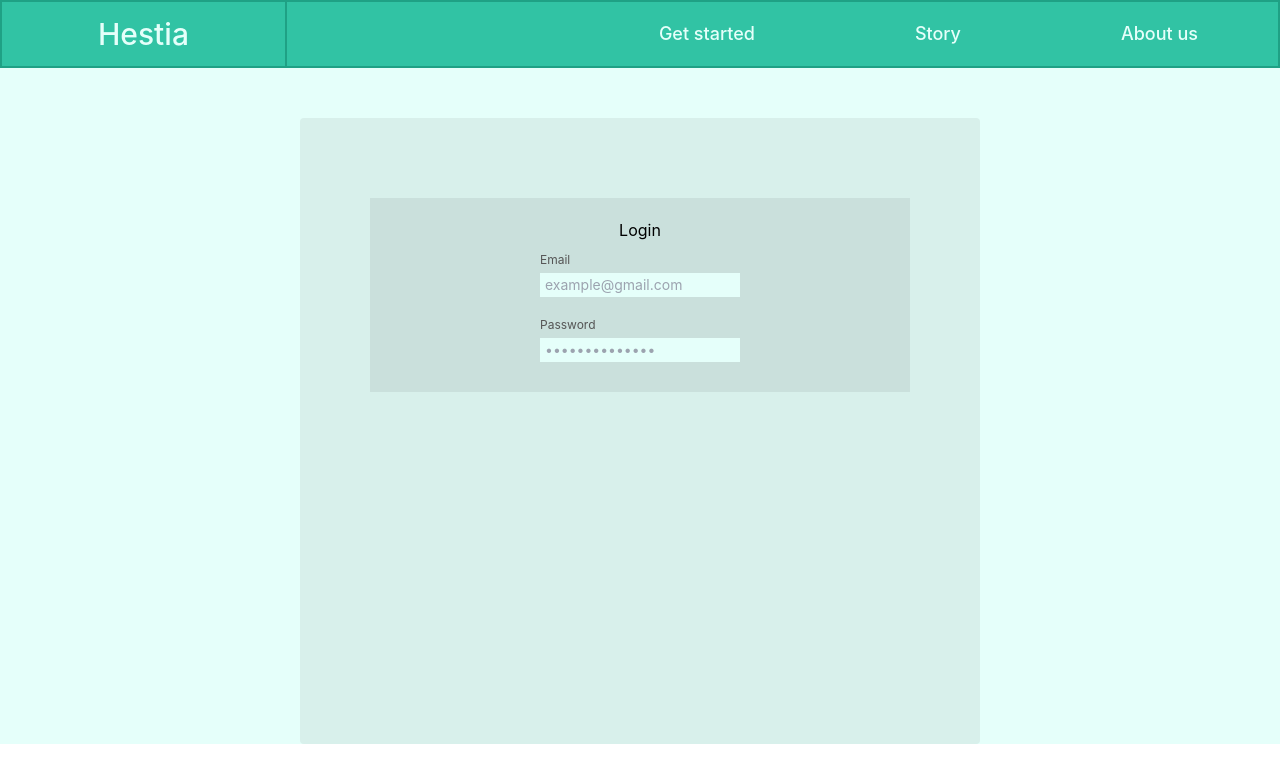
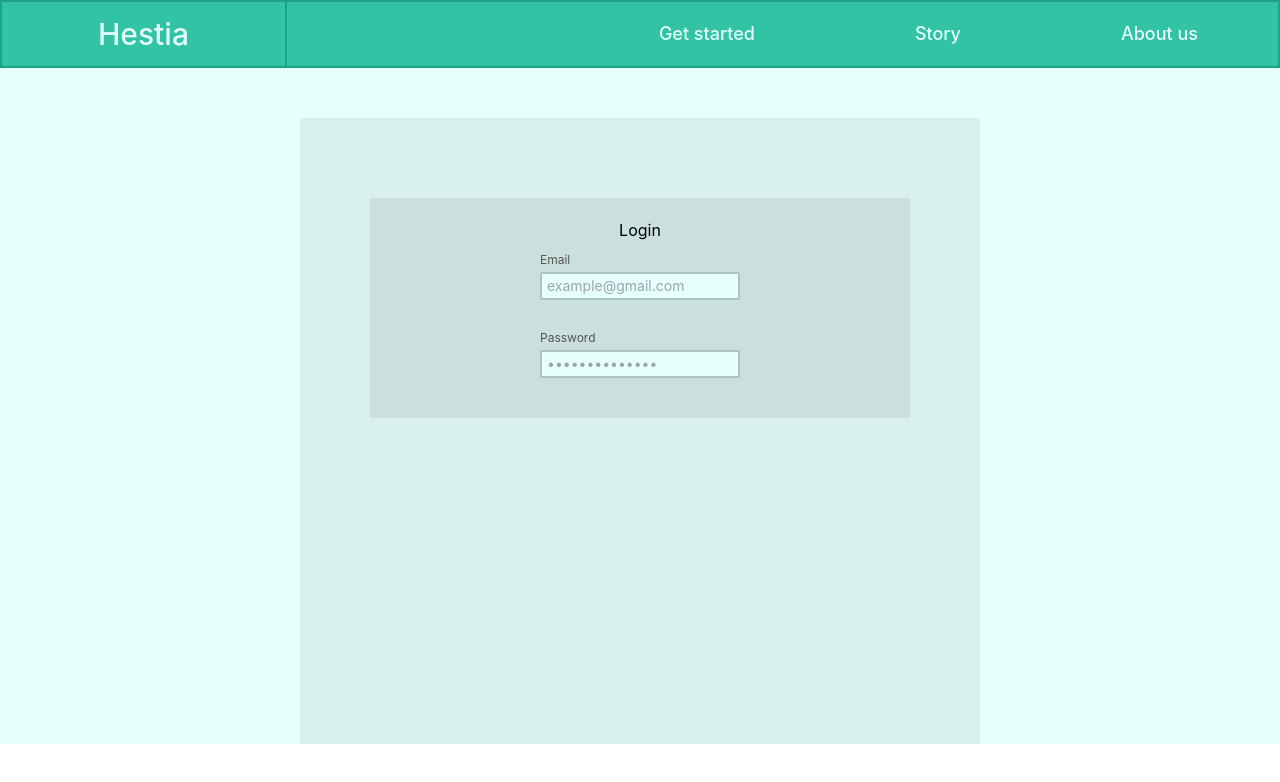
Before and after one commit to Hestia-Thesis/frontend, a Vue app: page /login in a window 1280 px wide. Shown: the top 782 px of the page. Built offline with nearby package versions, Linux system fonts and the light colour scheme.

Commit message:
improved style + added style for validation error

```diff
--- a/src/components/VInput.vue
+++ b/src/components/VInput.vue
@@ -8,13 +8,16 @@ import VIcon from './VIcon.vue';
         placeholder?: string;
         icon?: string;
         type?: string;
+        validationError?: boolean;
     }>(), {
-        type: "text"
+        type: "text",
+        validationError: false
     });
 
     const emit = defineEmits<{
         (event: "update:modelValue", value: string): void;
     }>();
+
     function handleInput(e: Event) {
         const value = (e.target as HTMLInputElement).value;
         emit("update:modelValue", value);
@@ -37,16 +40,18 @@ import VIcon from './VIcon.vue';
 
 <template>
     <div>
-        <div class="relative inline-block my-10px w-200px">
+        <div class="relative inline-block my-10px mb-5 w-200px">
             <label v-if="label" for="inputField"
             class="relative flex flex-col text-xs mb-1 text-left text-gray-700">
                 {{ label }}
             </label>
             <input id="inputField"
-                class="w-full bg-themecolor-neutral-100 py-2px px-5px text-sm focus:outline-none"
+                class="w-full bg-themecolor-neutral-100 py-2px px-5px text-sm focus:outline-none rounded-sm border-2"
                 :class="{
                     'pl-25px' : icon,
-                    'pr-25px' : props.type == 'password'
+                    'pr-25px' : props.type == 'password',
+                    'border-themecolor-neutral-500' : !props.validationError,
+                    'border-themecolor-red-500 bg-themecolor-red-100 placeholder:text-themecolor-red-500' : props.validationError
                 }"
 
                 :type="currentInputType"
@@ -54,6 +59,9 @@ import VIcon from './VIcon.vue';
                 :value="modelValue"
                 @input="handleInput"
             >
+            <div class="absolute flex items-center text-xs w-full">
+                <slot></slot>
+            </div>
             <div id="passwordIcon"
             class="absolute right-5px top-1/2 transform cursor-pointer text-gray-700 select-none"
             v-if="props.type === 'password' && modelValue" @click="togglePasswordVisibility">
```
